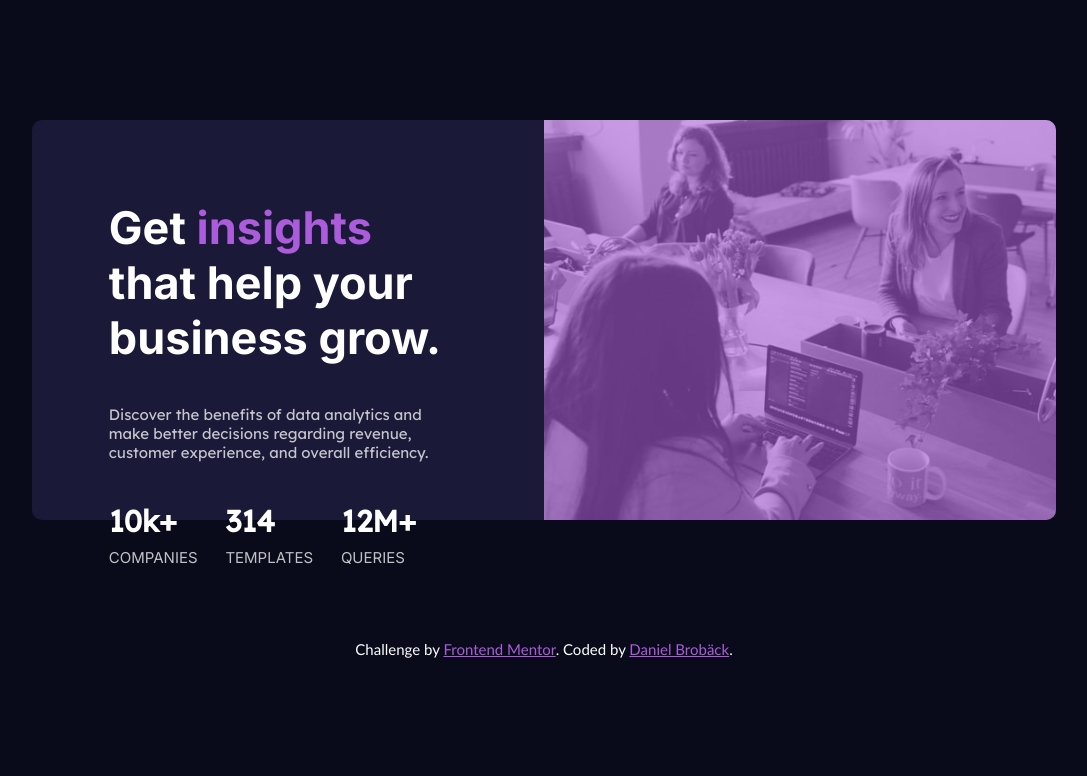
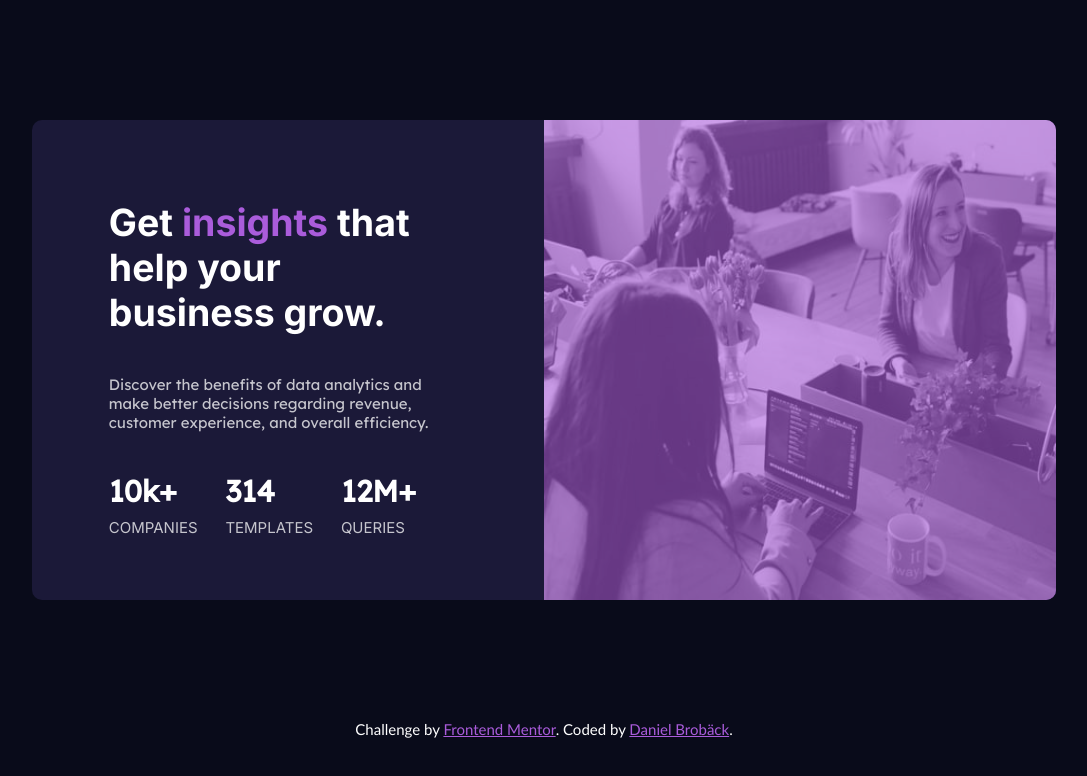
Before and after one commit to dannebrob/fem-stats-preview-card-component-main, a plain HTML site: page index.html in a window 1280 px wide. Shown: the whole page, without its empty margins (96-1183 px from the left). Drawn offline with Linux system fonts and the light colour scheme.

Commit message:
Small update in css
quick fix make tha screenshoot look better on frontendmentrors webpage

```diff
--- a/style.css
+++ b/style.css
@@ -36,7 +36,7 @@ body {
 h1 {
     font-family: 'Inter', sans-serif;
     font-weight: 700;
-    font-size: 3rem;
+    font-size: 2.5rem;
 }
 p {
     font-family: 'Lexend Deca', sans-serif;
@@ -48,7 +48,7 @@ p {
     display: flex;
     margin: 15vh 10vw;
     width: 80vw;
-    height: 50vh;
+    height: 60vh;
     border-radius: 10px;
     -moz-border-radius: 10px;
     -webkit-border-radius: 10px;
```
